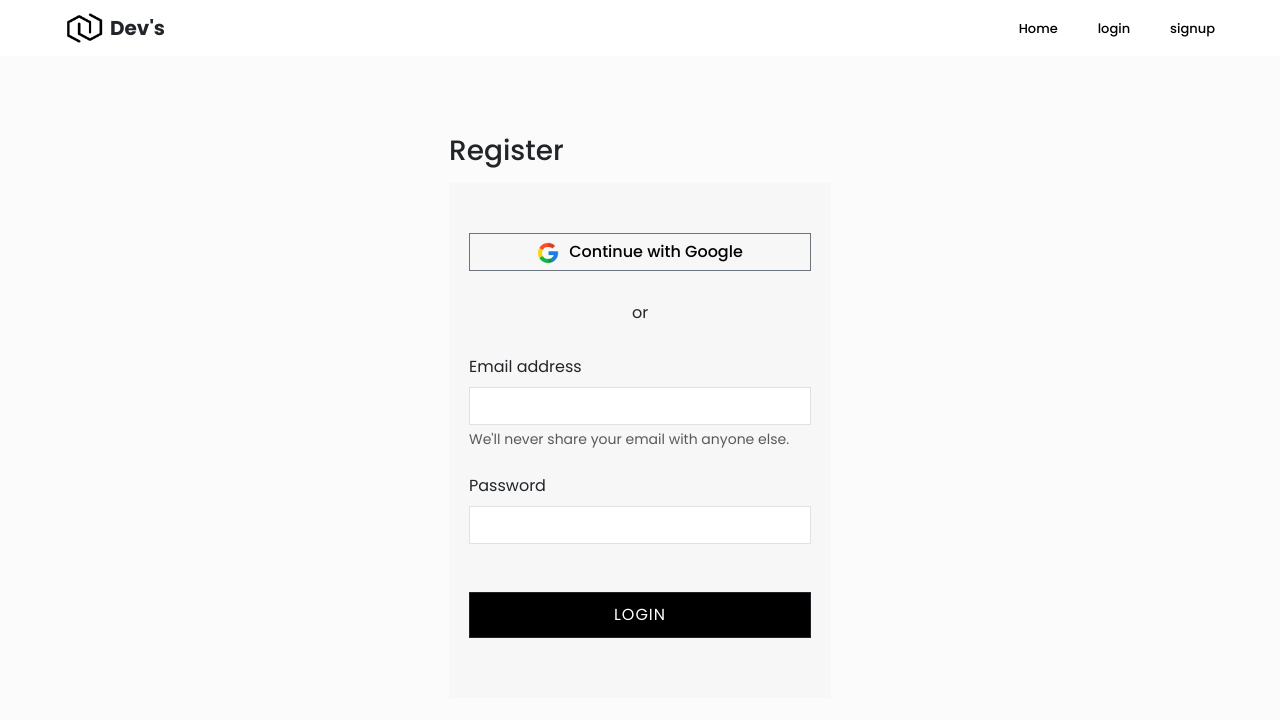
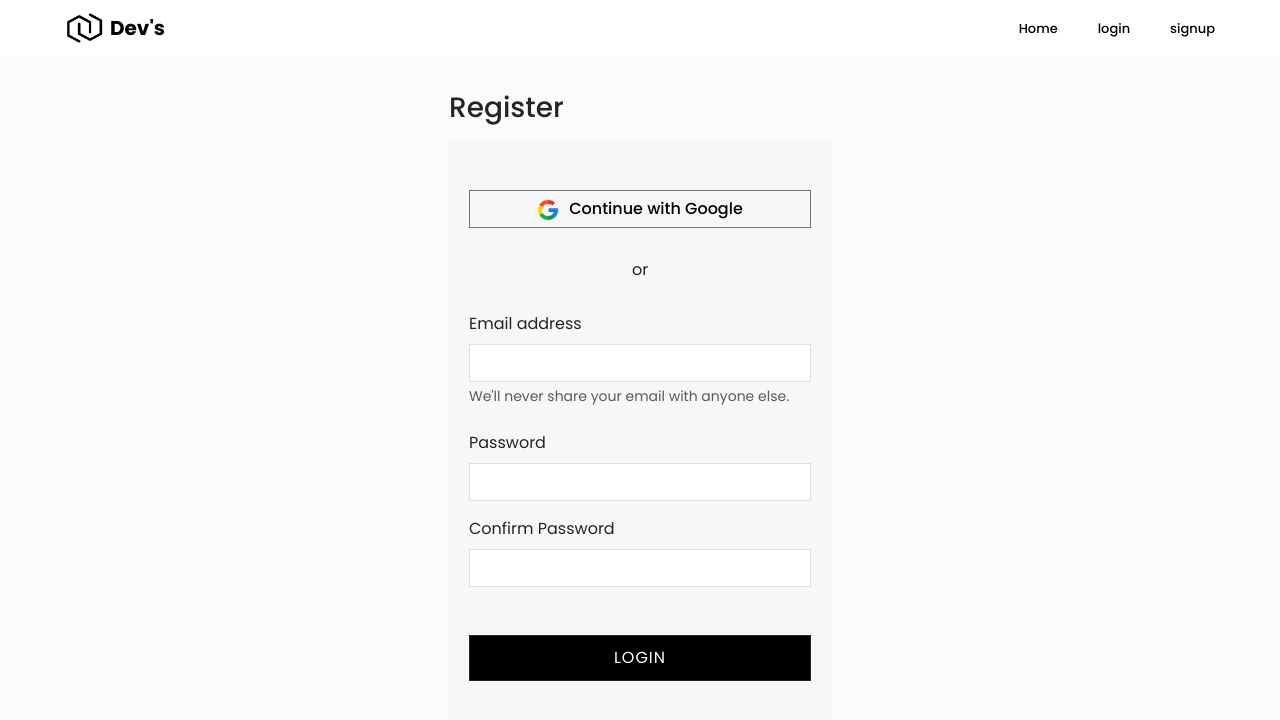
Before and after one commit to codefreakkk/devsinfo, a React (Create React App) app: page /signup in a window 1280 px wide. Shown: the top 720 px of the page. Built offline with nearby package versions, Linux system fonts and the light colour scheme.

Commit message:
changes done

```diff
--- a/src/components/landingpage/LandingNavbar.jsx
+++ b/src/components/landingpage/LandingNavbar.jsx
@@ -9,7 +9,10 @@ function LandingNavbar() {
         <span>
           <img src={dev} height="40" style={{ marginRight: "5px" }} />
         </span>
+        <NavLink style={{textDecoration : "none", color: "black"}} to="/">
+
         Dev's
+        </NavLink>
       </div>
       <div className="l_body">
         <NavLink to="/" style={{ textDecoration: "none" }}>
--- a/src/components/landingpage/Login.jsx
+++ b/src/components/landingpage/Login.jsx
@@ -35,11 +35,19 @@ function Login() {
                 />
               </div>
               <div class="mb-5">
-                <label class="form-check-label" for="exampleCheck1">
-                  Forget password
+                <label
+                  class="form-check-label"
+                  for="exampleCheck1"
+                  style={{ fontSize: "14px", cursor: "pointer" }}
+                >
+                  Forget password ?
                 </label>
               </div>
-              <button type="submit" class="btn btn-dark" style={{ width: "100%" }}>
+              <button
+                type="submit"
+                class="btn btn-dark"
+                style={{ width: "100%" }}
+              >
                 LOGIN
               </button>
             </form>
--- a/src/components/landingpage/Signup.jsx
+++ b/src/components/landingpage/Signup.jsx
@@ -31,9 +31,19 @@ function Signup() {
                   We'll never share your email with anyone else.
                 </div>
               </div>
+              <div class="mb-3">
+                <label for="exampleInputPassword1" class="form-label">
+                  Password
+                </label>
+                <input
+                  type="password"
+                  class="form-control"
+                  id="exampleInputPassword1"
+                />
+              </div>
               <div class="mb-5">
                 <label for="exampleInputPassword1" class="form-label">
-                  Password
+                  Confirm Password
                 </label>
                 <input
                   type="password"
```
